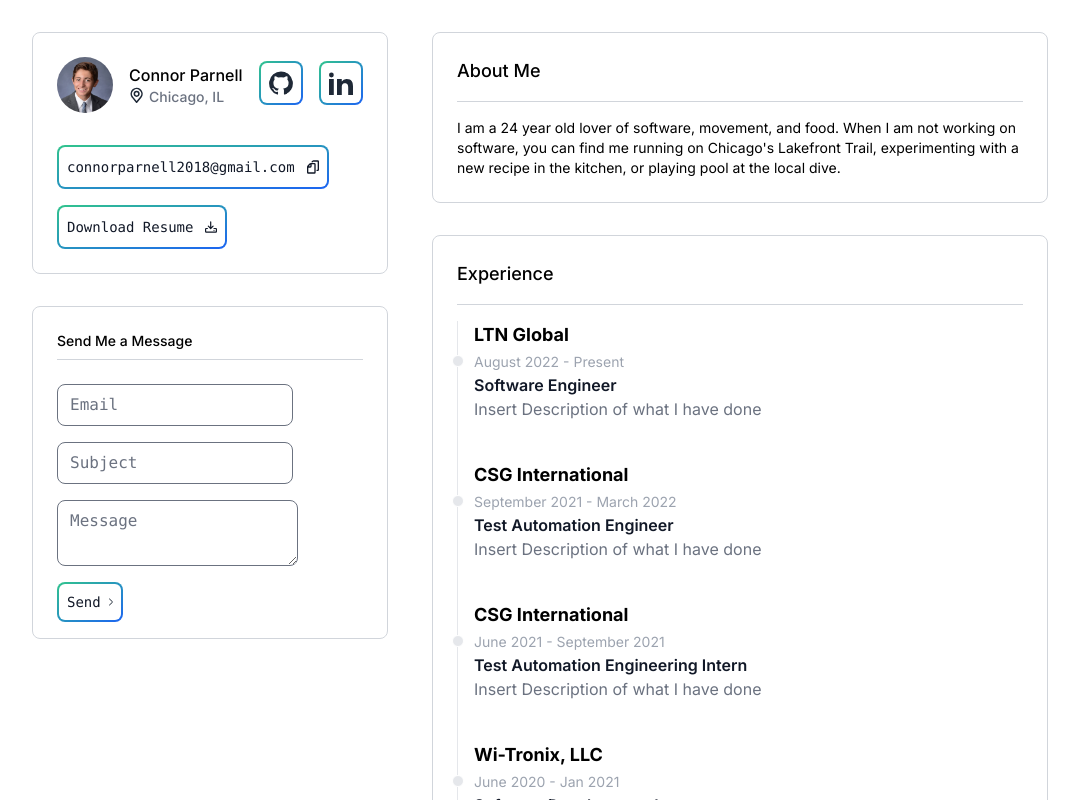
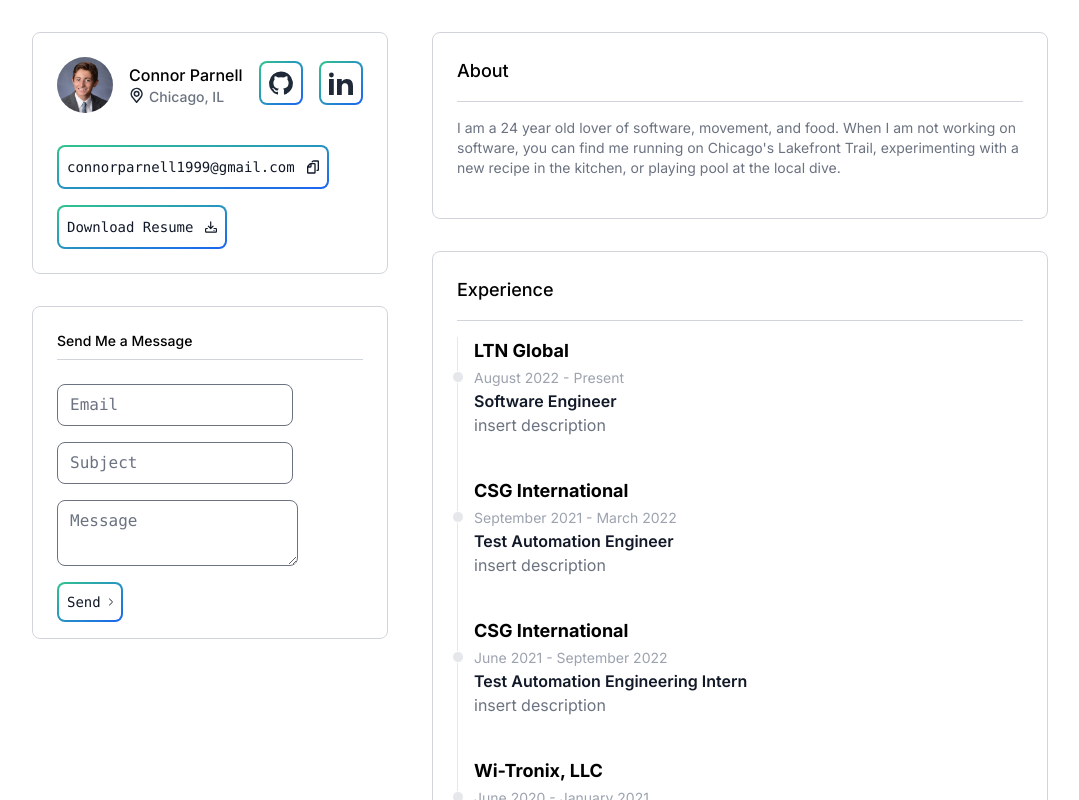
Before and after one commit to cpparnell/nextjs-personal-website, a Next.js app: page / in a window 1280 px wide. Shown: the top 800 px of the page, without its empty margins (0-1079 px from the left). Built offline with nearby package versions, Linux system fonts and the light colour scheme.

Commit message:
DRY up and make more modular

```diff
--- a/app/components/About.tsx
+++ b/app/components/About.tsx
@@ -1,4 +1,4 @@
-import Image from 'next/image'
+import Box from "./ContentBox";
 
 export default function About() {
 
@@ -10,18 +10,12 @@ export default function About() {
     }
 
     return (
-    <section className="w-full pl-[400px] pr-[200px]">
-        <div className="justify-start items-start block p-6 bg-white border border-gray-300 rounded-lg">
-            <div>
-                <p className="font-medium dark:text-white sm:text-md md:text-lg lg:text-lg">About Me</p>
-            </div>
-            <div className="border-t border-gray-300 my-4"></div>
-            <div className="sm: text-sm md:text-md lg:text-md">
-                <p>
-                I am a {calculateAge(new Date('1999-10-15'))} year old lover of software, movement, and food. When I am not working on software, you can find me running on Chicago's Lakefront Trail, experimenting with a new recipe in the kitchen, or playing pool at the local dive.
-                </p>
-            </div>
+    <Box title="About">
+        <div className="sm: text-sm md:text-md lg:text-md mb-4 text-base font-normal text-gray-500 dark:text-gray-400">
+            <p>
+            I am a {calculateAge(new Date('1999-10-15'))} year old lover of software, movement, and food. When I am not working on software, you can find me running on Chicago's Lakefront Trail, experimenting with a new recipe in the kitchen, or playing pool at the local dive.
+            </p>
         </div>
-    </section>
+    </Box>
   )
 }
--- a/app/components/Badge.tsx
+++ b/app/components/Badge.tsx
@@ -49,7 +49,7 @@ export default function Badge() {
                         </a>
                 </div>
                 <div className="pt-8">
-                    <CopyToClipboardButton text="connorparnell2018@gmail.com" />
+                    <CopyToClipboardButton text="connorparnell1999@gmail.com" />
                 </div>
                 <div className="pt-4">
                     <DownloadButton text="Download Resume" fileUrl="/placeholder_resume.pdf" />
--- /dev/null
+++ b/app/components/ContentBox.tsx
@@ -0,0 +1,22 @@
+import React, { ReactNode } from 'react';
+
+interface Props {
+    title: string;
+    children: ReactNode;
+}
+
+const Box: React.FC<Props> = ({title, children}) => {
+    return (
+        <section className="w-full pl-[400px] pr-[200px]">
+        <div className="justify-start items-start block p-6 bg-white border border-gray-300 rounded-lg">
+            <div>
+                <p className="font-medium dark:text-white sm:text-md md:text-lg lg:text-lg">{title}</p>
+            </div>
+            <div className="border-t border-gray-300 my-4"></div>
+            {children}
+        </div>
+    </section>
+    );
+};
+
+export default Box;
--- /dev/null
+++ b/app/components/Education.tsx
@@ -0,0 +1,15 @@
+import Box from "./ContentBox";
+
+export default function Education() {
+
+    return (
+    <Box title="Education">
+        <div>
+            <div className="flex items-center justify-start">
+                <h1 className="text-lg font-bold">University of Illinois - Urbana Champaign</h1>
+            </div>
+            <time className="mb-1 text-sm font-normal leading-none text-gray-400 dark:text-gray-500">2018 - 2022</time>
+        </div>
+    </Box>
+  )
+}
--- a/app/components/Experience.tsx
+++ b/app/components/Experience.tsx
@@ -1,30 +1,25 @@
-import Image from 'next/image'
+import { start } from "repl";
 
-export default function Experience() {
+interface Props {
+    company: string;
+    start_date: string;
+    end_date?: string | null;
+    position: string;
+    description?: string | null;
+  }
 
-  /*
-  Things to do:
-    parameterize, taking a tuple of (string, list). example: (CompanyName, [(StartDate, EndDate, Position, Description), ...)])
-                  taking optional link
+const Experience: React.FC<Props> = ({company, start_date, end_date = null, position, description = null}) => {
+    return (
+        <li className="mb-10 ms-4">
+            <div className="flex items-center justify-start">
+                <h1 className="text-lg font-bold">{company}</h1>
+            </div>
+            <div className="absolute w-3 h-3 bg-gray-200 rounded-full mt-1.5 -start-1.5 border border-white dark:border-gray-900 dark:bg-gray-700"></div>
+            <time className="mb-1 text-sm font-normal leading-none text-gray-400 dark:text-gray-500">{start_date} - {end_date || "Present"}</time>
+            <h3 className="text-md font-semibold text-gray-900 dark:text-white">{position}</h3>
+            {description && <p className="mb-4 text-base font-normal text-gray-500 dark:text-gray-400">{description}</p>}
+        </li>
+    );
+};
 
-  **/
-
-  return (
-    <section className="w-full pr-400 pl-200">
-        <div className="justify-start items-start block p-6 bg-white border border-gray-300 rounded-lg">
-            <ol className="relative border-s border-gray-200 dark:border-gray-700">
-                <li className="mb-10 ms-4">
-                    <h1 className="text-lg font-bold">LTN Global</h1>
-                    <div className="absolute w-3 h-3 bg-gray-200 rounded-full mt-1.5 -start-1.5 border border-white dark:border-gray-900 dark:bg-gray-700"></div>
-                    <time className="mb-1 text-sm font-normal leading-none text-gray-400 dark:text-gray-500">August 2022 - Present</time>
-                    <h3 className="text-md font-semibold text-gray-900 dark:text-white">Software Engineer</h3>
-                    <p className="mb-4 text-base font-normal text-gray-500 dark:text-gray-400">Insert Description of what I have done</p>
-                    <a href="#" className="inline-flex items-center px-4 py-2 text-sm font-medium text-gray-900 bg-white border border-gray-200 rounded-lg hover:bg-gray-100 hover:text-blue-700 focus:z-10 focus:ring-4 focus:outline-none focus:ring-gray-200 focus:text-blue-700 dark:bg-gray-800 dark:text-gray-400 dark:border-gray-600 dark:hover:text-white dark:hover:bg-gray-700 dark:focus:ring-gray-700">Learn more <svg className="w-3 h-3 ms-2 rtl:rotate-180" aria-hidden="true" xmlns="http://www.w3.org/2000/svg" fill="none" viewBox="0 0 14 10">
-                <path stroke="currentColor" stroke-linecap="round" stroke-linejoin="round" stroke-width="2" d="M1 5h12m0 0L9 1m4 4L9 9"/>
-            </svg></a>
-                </li>
-            </ol>
-        </div>
-    </section>
-  )
-}
+export default Experience;
--- a/app/components/ExperienceTimeline.tsx
+++ b/app/components/ExperienceTimeline.tsx
@@ -1,46 +1,35 @@
-import Image from 'next/image'
+import Box from "./ContentBox"
+import Experience from "./Experience"
 
 export default function ExperienceTimeline() {
   return (
-    <section className="w-full pl-[400px] pr-[200px]">
-        <div className="justify-start items-start block p-6 bg-white border border-gray-300 rounded-lg">
-            <div>
-                <p className="font-medium dark:text-white sm:text-md md:text-lg lg:text-lg">Experience</p>
-            </div>
-            <div className="border-t border-gray-300 my-4"></div>
+        <Box title="Experience">
             <ol className="relative border-s border-gray-200 dark:border-gray-700">
-                <li className="mb-10 ms-4">
-                    <div className="flex items-center justify-start">
-                        <h1 className="text-lg font-bold">LTN Global</h1>
-                    </div>
-                    <div className="absolute w-3 h-3 bg-gray-200 rounded-full mt-1.5 -start-1.5 border border-white dark:border-gray-900 dark:bg-gray-700"></div>
-                    <time className="mb-1 text-sm font-normal leading-none text-gray-400 dark:text-gray-500">August 2022 - Present</time>
-                    <h3 className="text-md font-semibold text-gray-900 dark:text-white">Software Engineer</h3>
-                    <p className="mb-4 text-base font-normal text-gray-500 dark:text-gray-400">Insert Description of what I have done</p>
-                </li>
-                <li className="mb-10 ms-4">
-                    <h1 className="text-lg font-bold">CSG International</h1>
-                    <div className="absolute w-3 h-3 bg-gray-200 rounded-full mt-1.5 -start-1.5 border border-white dark:border-gray-900 dark:bg-gray-700"></div>
-                    <time className="mb-1 text-sm font-normal leading-none text-gray-400 dark:text-gray-500">September 2021 - March 2022</time>
-                    <h3 className="text-md font-semibold text-gray-900 dark:text-white">Test Automation Engineer</h3>
-                    <p className="mb-4 text-base font-normal text-gray-500 dark:text-gray-400">Insert Description of what I have done</p>
-                </li>
-                <li className="mb-10 ms-4">
-                    <h1 className="text-lg font-bold">CSG International</h1>
-                    <div className="absolute w-3 h-3 bg-gray-200 rounded-full mt-1.5 -start-1.5 border border-white dark:border-gray-900 dark:bg-gray-700"></div>
-                    <time className="mb-1 text-sm font-normal leading-none text-gray-400 dark:text-gray-500">June 2021 - September 2021</time>
-                    <h3 className="text-md font-semibold text-gray-900 dark:text-white">Test Automation Engineering Intern</h3>
-                    <p className="mb-4 text-base font-normal text-gray-500 dark:text-gray-400">Insert Description of what I have done</p>
-                </li>
-                <li className="mb-10 ms-4">
-                    <h1 className="text-lg font-bold">Wi-Tronix, LLC</h1>
-                    <div className="absolute w-3 h-3 bg-gray-200 rounded-full mt-1.5 -start-1.5 border border-white dark:border-gray-900 dark:bg-gray-700"></div>
-                    <time className="mb-1 text-sm font-normal leading-none text-gray-400 dark:text-gray-500">June 2020 - Jan 2021</time>
-                    <h3 className="text-md font-semibold text-gray-900 dark:text-white">Software Development Intern</h3>
-                    <p className="mb-4 text-base font-normal text-gray-500 dark:text-gray-400">Insert Description of what I have done</p>
-                </li>
+                <Experience
+                company="LTN Global"
+                start_date="August 2022"
+                position="Software Engineer"
+                description="insert description" />
+                <Experience
+                company="CSG International"
+                start_date="September 2021"
+                end_date="March 2022"
+                position="Test Automation Engineer"
+                description="insert description" />
+                <Experience
+                company="CSG International"
+                start_date="June 2021"
+                end_date="September 2022"
+                position="Test Automation Engineering Intern"
+                description="insert description" />
+                <Experience
+                company="Wi-Tronix, LLC"
+                start_date="June 2020"
+                end_date="January 2021"
+                position="Software Development Intern"
+                description="insert description" />
             </ol>
-        </div>
-    </section>
+        </Box>
+
   )
 }
--- a/app/page.tsx
+++ b/app/page.tsx
@@ -2,19 +2,25 @@ import Head from 'next/head';
 import Badge from './components/Badge'
 import About from './components/About'
 import ExperienceTimeline from './components/ExperienceTimeline'
+import Education from './components/Education';
 
 export default function Home() {
   return (
     <div>
       <Head>
-        <link rel="icon" href="/favicon.ico" /> /** why the fuck won't this work! */
+        <link rel="icon" href="/favicon.ico"/>
+        <meta name="viewport" content="width=device-width, initial-scale=6" />
+        <></>
       </Head>
       <main className="flex flex-wrap min-h-screen flex-col items-center justify-between p-8">
         <Badge />
-        <div className='min-w-[100px] min-h-[50px] max-h-[1200px]'>
+        <div className='min-w-[1200px] min-h-[500px] max-h-[1080pix] max'>
           <About/>
           <div className='pt-8'>
-          <ExperienceTimeline />
+            <ExperienceTimeline />
+          </div>
+          <div className='pt-8'>
+            <Education />
           </div>
         </div>
       </main>
```
Also changed, not shown: app/components/Contact.tsx (deleted).
